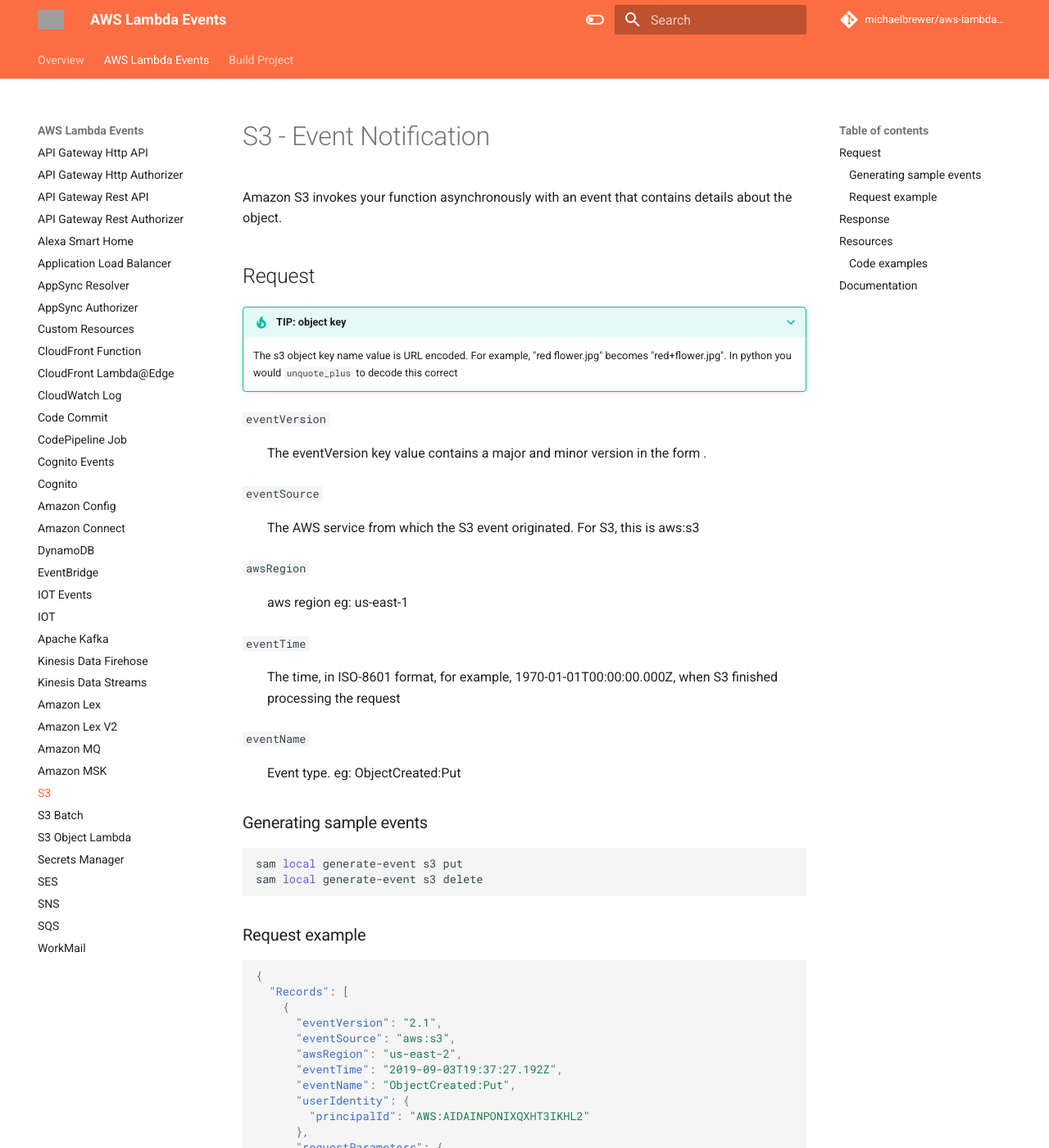
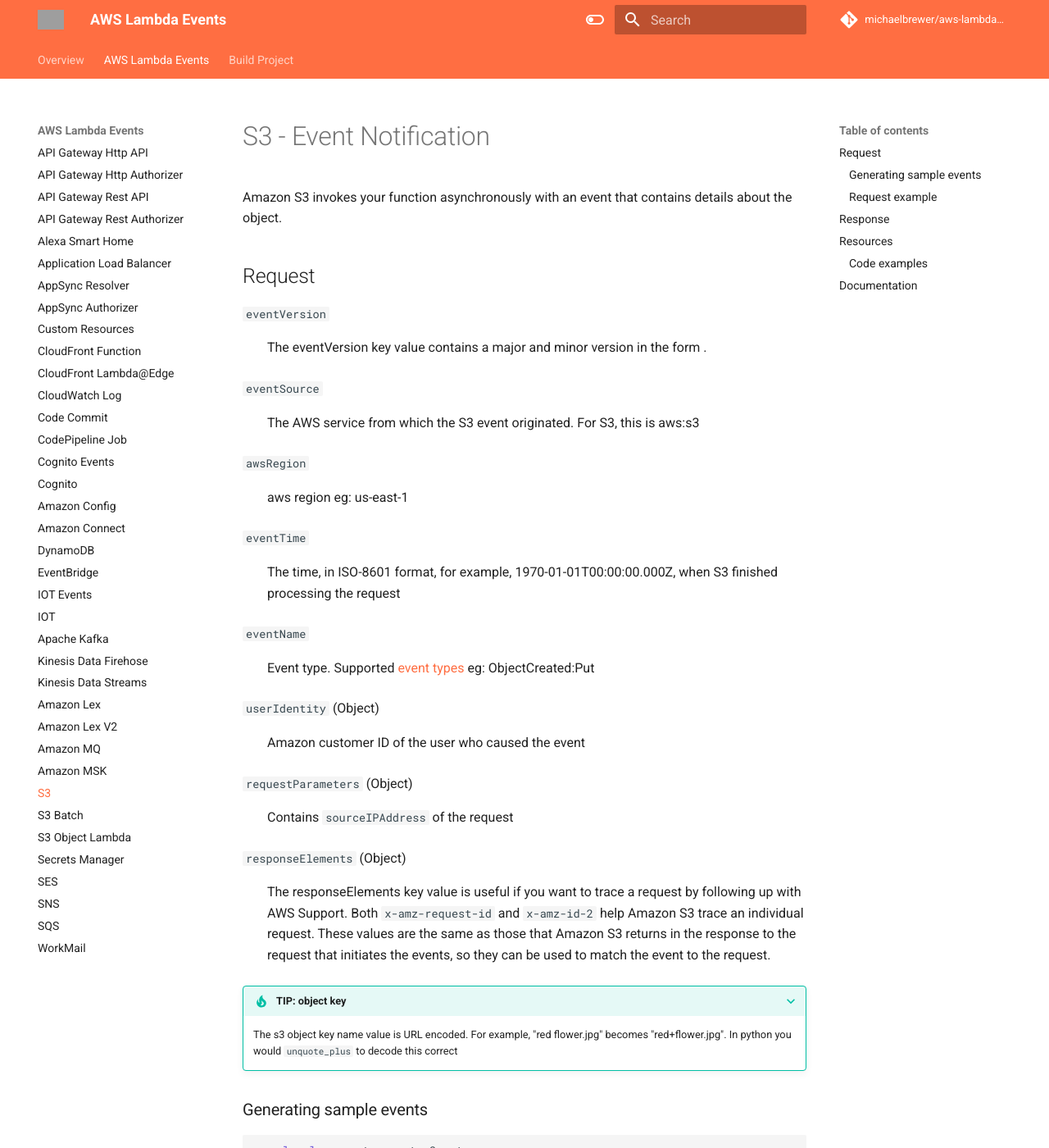
Before and after one commit to michaelbrewer/aws-lambda-events, an MkDocs documentation site: the page built from docs/s3.md, in a window 1280 px wide and 1400 px high. Shown: the whole window at 82% size. Built offline with MkDocs 1.6.1 and Material for MkDocs 9.7.7, drawn with Linux system fonts in a browser that asks for light colours; comment, search, counter and statistics services are not loaded; grey boxes are pictures that could not be loaded.

Commit message:
feat(s3): Add more fields

```diff
--- a/docs/s3.md
+++ b/docs/s3.md
@@ -25,7 +21,23 @@
 : The time, in ISO-8601 format, for example, 1970-01-01T00:00:00.000Z, when S3 finished processing the request
 
 `eventName`
-: Event type. eg: ObjectCreated:Put
+: Event type. Supported [event types](https://docs.aws.amazon.com/AmazonS3/latest/userguide/notification-how-to-event-types-and-destinations.html#supported-notification-event-types){target="_blank"} eg: ObjectCreated:Put
+
+`userIdentity` (Object)
+: Amazon customer ID of the user who caused the event
+
+`requestParameters` (Object)
+: Contains `sourceIPAddress` of the request
+
+`responseElements` (Object)
+: The responseElements key value is useful if you want to trace a request by following up with AWS Support.
+    Both `x-amz-request-id` and `x-amz-id-2` help Amazon S3 trace an individual request. These values are the same
+    as those that Amazon S3 returns in the response to the request that initiates the events, so they can be
+    used to match the event to the request.
+
+???+ TIP "TIP: object key"
+    The s3 object key name value is URL encoded. For example, "red flower.jpg" becomes "red+flower.jpg".
+    In python you would `unquote_plus` to decode this correct
 
 ### Generating sample events
 
```
Also changed, not shown: other parts of docs/s3.md (+0 -4 lines).
